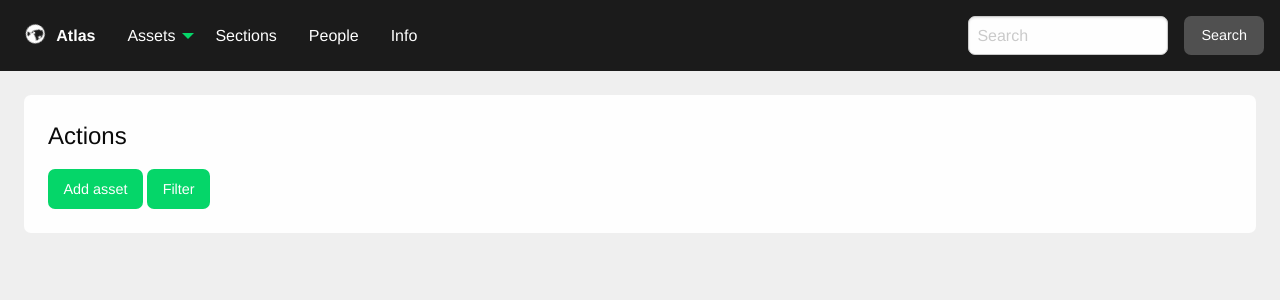
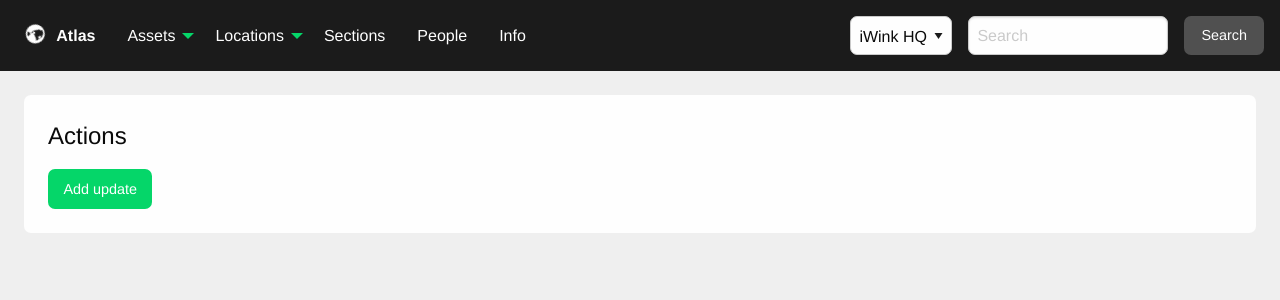
Before and after one commit to briansok/Atlas, a Django app: template atlas/atlas/templates/info/info.html in a window 1280 px wide. Shown: the top 300 px of the page. Run offline with Django 3.2, Linux system fonts and the light colour scheme; the template is opened without the code that fills it, so the values that code supplies are empty; style sheets or scripts are compiled from the project's sources; some libraries are stand-ins or nearby versions.

Commit message:
WIP assets

```diff
--- a/atlas/atlas/assets/css/dashboard.scss
+++ b/atlas/atlas/assets/css/dashboard.scss
@@ -40,3 +40,15 @@
     min-width: 17rem;
   }
 }
+
+.search-menu {
+  display: flex;
+
+  .location-selector {
+    margin-right: $spacing/2;
+
+    select {
+      margin-bottom: 0;
+    }
+  }
+}
--- a/atlas/atlas/assets/css/table.scss
+++ b/atlas/atlas/assets/css/table.scss
@@ -43,4 +43,8 @@ table {
       }
     }
   }
+
+  .table-link {
+    font-weight: bold;
+  }
 }
--- a/atlas/atlas/settings.py
+++ b/atlas/atlas/settings.py
@@ -58,6 +58,7 @@ MIDDLEWARE = [
     'django.contrib.auth.middleware.AuthenticationMiddleware',
     'django.contrib.messages.middleware.MessageMiddleware',
     'django.middleware.clickjacking.XFrameOptionsMiddleware',
+    'atlas.middleware.LocationMiddleware'
 ]
 
 ROOT_URLCONF = 'atlas.urls'
--- a/atlas/atlas/templates/asset/detail.html
+++ b/atlas/atlas/templates/asset/detail.html
@@ -18,7 +18,7 @@
         <a href="/assets/{{ asset.id }}/edit" class="button">
             {% trans "Edit" %}
         </a>
-        <a href="/info/updates/add" class="button">
+        <a href="/info/updates/add?asset={{ asset.id }}" class="button">
             {% trans "Add update" %}
         </a>
     </div>
--- a/atlas/atlas/templates/core/index.html
+++ b/atlas/atlas/templates/core/index.html
@@ -21,12 +21,24 @@
                                     <li><a href="/assets">{% trans "All assets" %}</a></li>
                                 </ul>
                             </li>
+                            <li>
+                                <a href="/locations">{% trans "Locations" %}</a>
+                                <ul class="menu vertical">
+                                    <li><a href="/locations">{% trans "Locations" %}</a></li>
+                                    <li><a href="/sections">{% trans "Sections" %}</a></li>
+                                </ul>
+                            </li>
                             <li><a href="/sections">{% trans "Sections" %}</a></li>
                             <li><a href="/people">{% trans "People" %}</a></li>
                             <li><a href="/info">{% trans "Info" %}</a></li>
                         </ul>
                     </div>
                     <div class="top-bar-right search-menu">
+                        <div class="location-selector">
+                            <select>
+                                <option value="husker">iWink HQ</option>
+                            </select>
+                        </div>
                         <ul class="menu">
                             <li><input type="search" placeholder="Search"></li>
                             <li><button type="button" class="button">{% trans "Search" %}</button></li>
--- a/atlas/atlas/templates/info/info.html
+++ b/atlas/atlas/templates/info/info.html
@@ -12,8 +12,9 @@
     <header class="block top">
         <h3>Actions</h3>
         <div class="action-buttons">
-            <a href="/assets/add" class="button">Add asset</a>
-            <a href="/assets/add" class="button">Filter</a>
+            <a href="/info/updates/add" class="button">
+                {% trans "Add update" %}
+            </a>
         </div>
     </header>
 {% endblock %}
@@ -26,6 +27,7 @@
                 <thead>
                 <tr>
                     <th>{% trans "Title" %}</th>
+                    <th>{% trans "Asset" %}</th>
                     <th>{% trans "Date" %}</th>
                     <th width="50%">{% trans "Description" %}</th>
                 </tr>
@@ -35,6 +37,11 @@
                     <tr>
                         <td>
                             {{ update.title }}
+                        </td>
+                        <td>
+                            <a class="table-link" href="/assets/{{ update.asset.id }}">
+                                {{ update.asset.title }}
+                            </a>
                         </td>
                         <td>
                             {{ update.date }}
--- a/atlas/info/views.py
+++ b/atlas/info/views.py
@@ -29,7 +29,10 @@ def add(request):
             next = request.POST.get('next', '/')
             return HttpResponseRedirect(next)
     else:
-        form = AddUpdateForm()
+        if request.GET.get('asset'):
+            form = AddUpdateForm(initial={'asset': request.GET.get('asset')})
+        else:
+            form = AddUpdateForm()
 
         context = {
             'form': form,
```
Also changed, not shown: atlas/atlas/middleware.py (added, +9 -0 lines), atlas/atlas/assets/css/commons.scss (line endings or trailing spaces).
